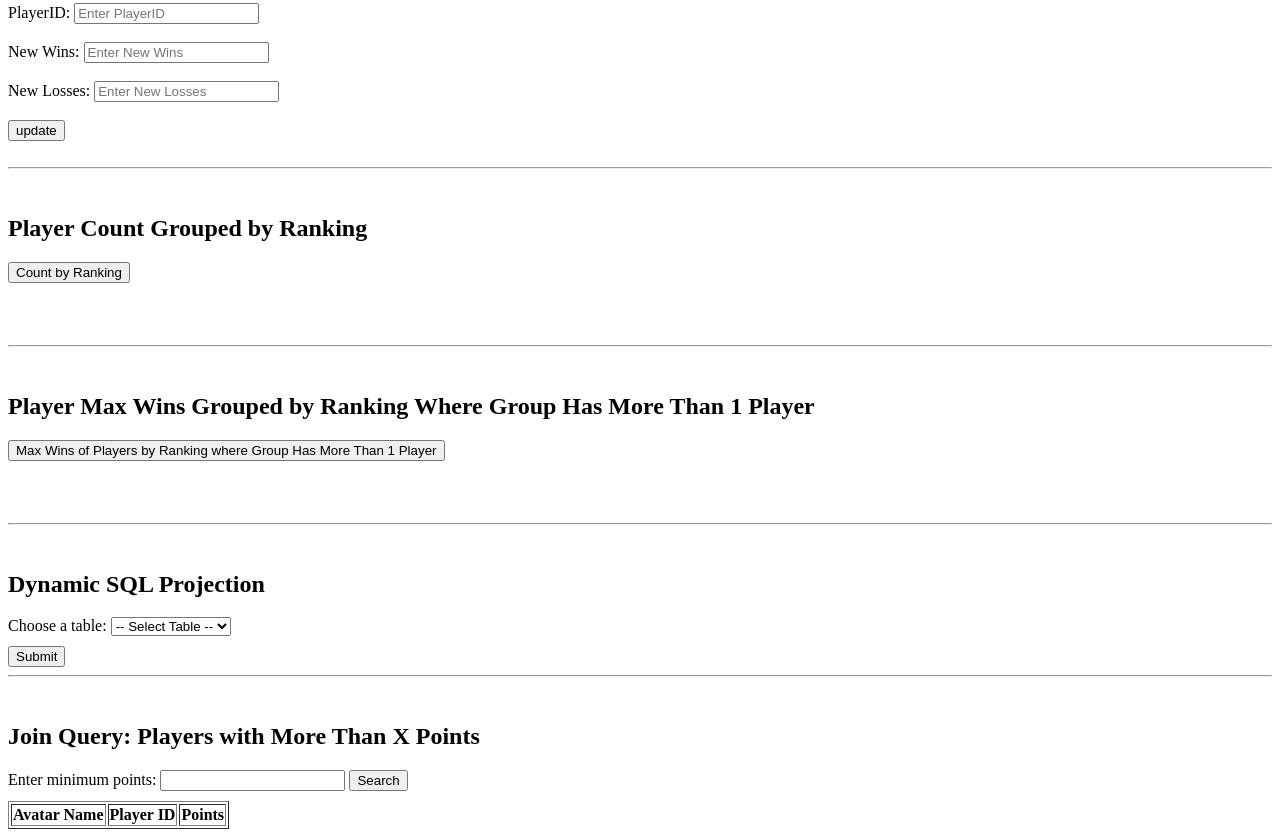
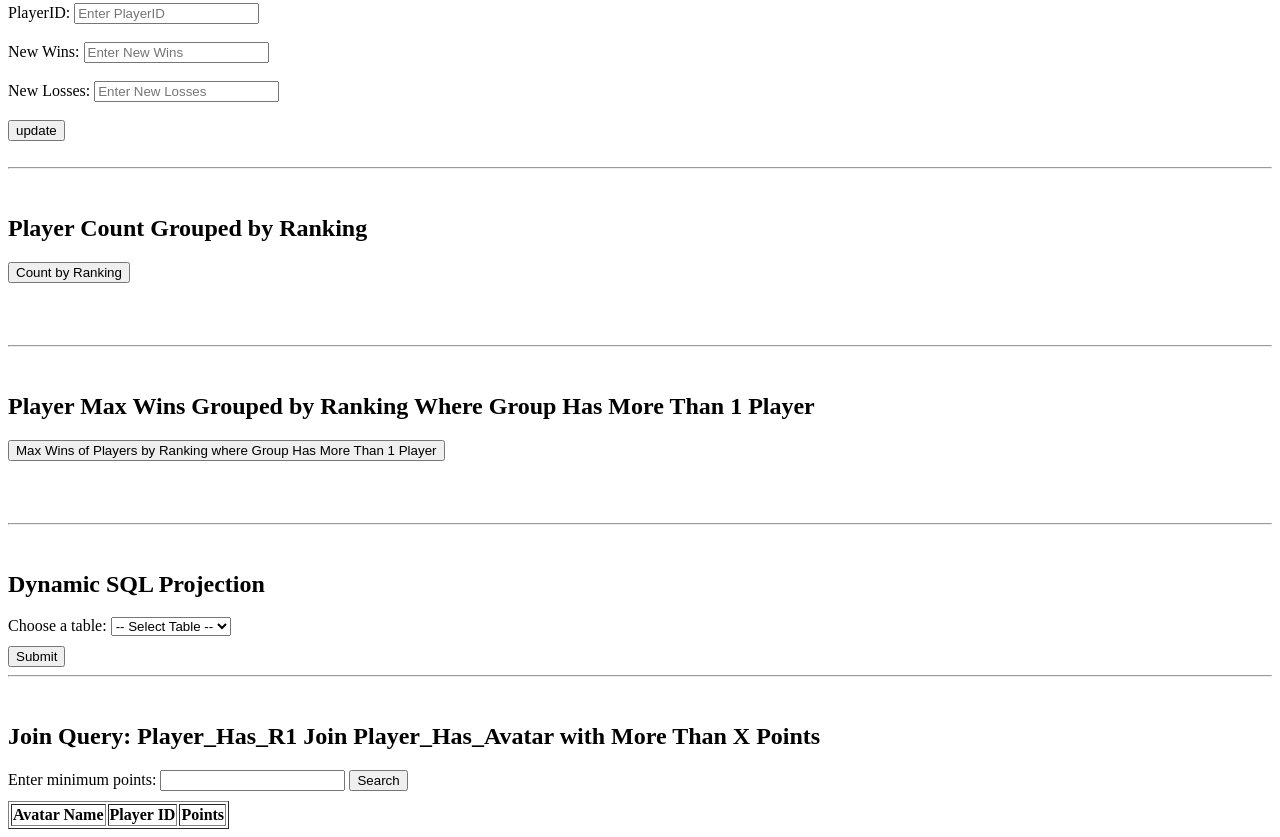
Before and after one commit to sgg34/Game-Data-Management-System, a website: page CPSC304_Node_Project-main/public/index.html in a window 1280 px wide. Shown: the part 2263-3100 px from the top of the page. Drawn offline with Linux system fonts and the light colour scheme; no server answers.

Commit message:
changed the name of Join Query

```diff
--- a/CPSC304_Node_Project-main/public/index.html
+++ b/CPSC304_Node_Project-main/public/index.html
@@ -205,7 +205,7 @@
 
     <br><hr><br> <!-- ========================================================================= -->
 
-    <h2>Join Query: Players with More Than X Points</h2>
+    <h2>Join Query: Player_Has_R1 Join Player_Has_Avatar with More Than X Points</h2>
     <label for="minPointsInput">Enter minimum points:</label>
     <input type="number" id="minPointsInput" />
     <button onclick="runJoinQuery()">Search</button>
```
